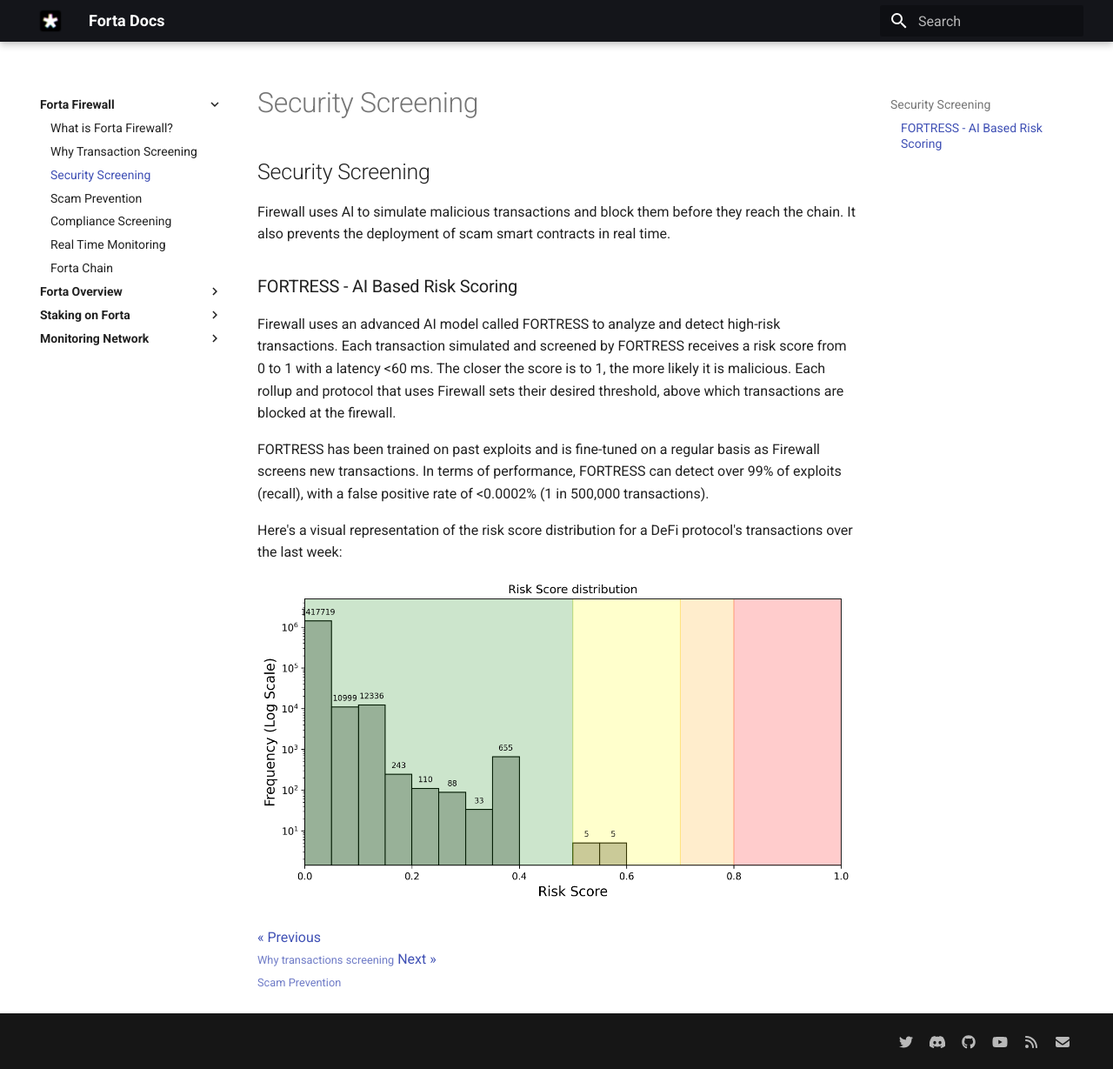
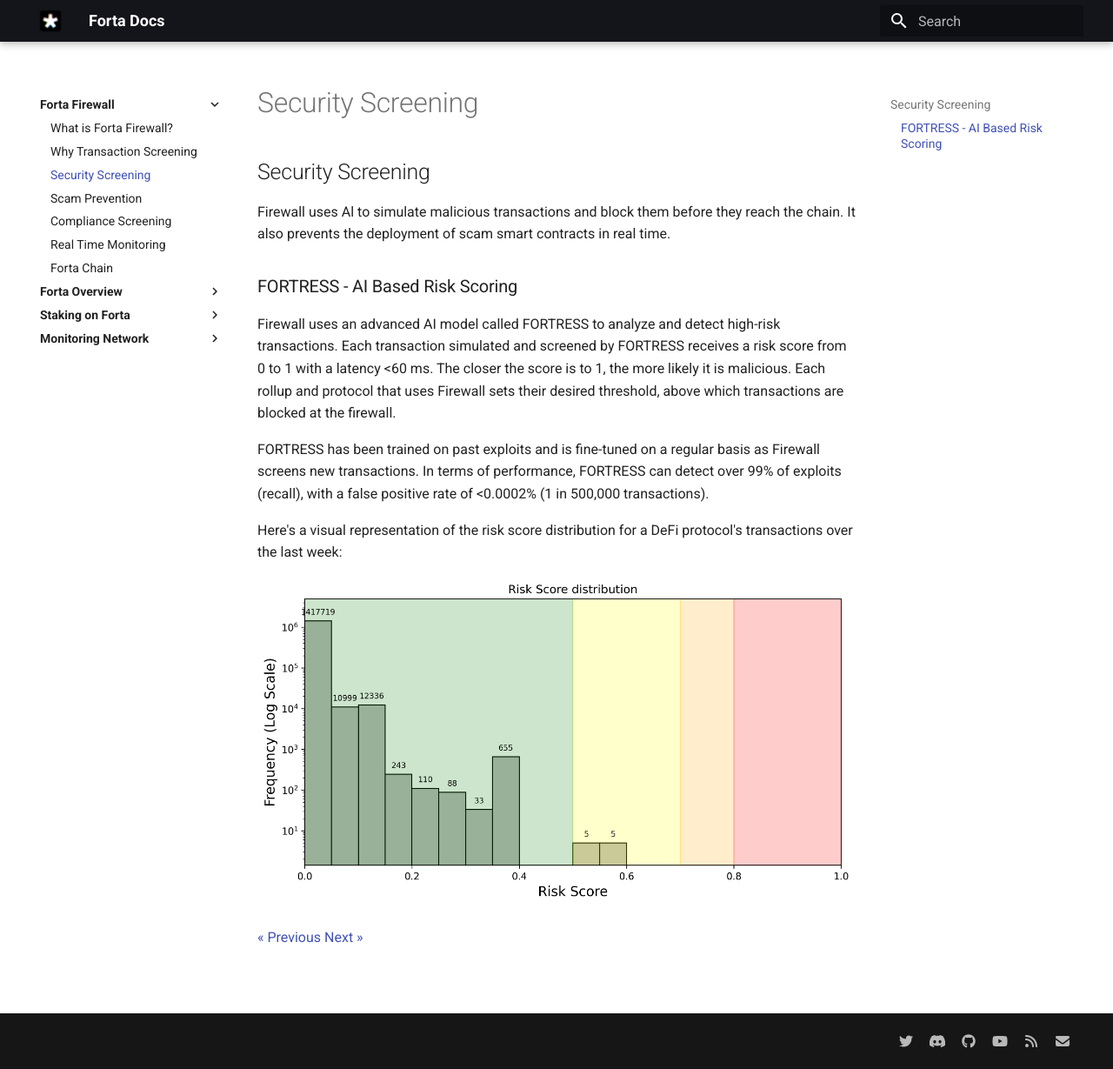
Before and after one commit to forta-network/docs, an MkDocs documentation site: the page built from docs/forta-firewall-security-screening.md, in a window 1280 px wide and 1229 px high. Shown: the whole window at 87% size. Built offline with MkDocs 1.6.1 and Material for MkDocs 9.7.7, drawn with Linux system fonts in a browser that asks for light colours.

Commit message:
Firewalls docs updates

```diff
--- a/docs/forta-firewall-security-screening.md
+++ b/docs/forta-firewall-security-screening.md
@@ -17,15 +17,4 @@
 
 
 
-<div class="nav-buttons">
-  <a href="./why-transaction-screening.md" class="nav-button prev">
-    « Previous
-    <br>
-    <small>Why transactions screening</small>
-  </a>
-  <a href="./forta-firewall-scam-prevention.md" class="nav-button next">
-    Next »
-    <br>
-    <small>Scam Prevention</small>
-  </a>
-</div>
+<div class="nav-buttons"><a href="why-transaction-screening.md" class="nav-button prev"> « Previous</a>      <a href="forta-firewall-scam-prevention.md" class="nav-button next"> Next »</a></div>
```
